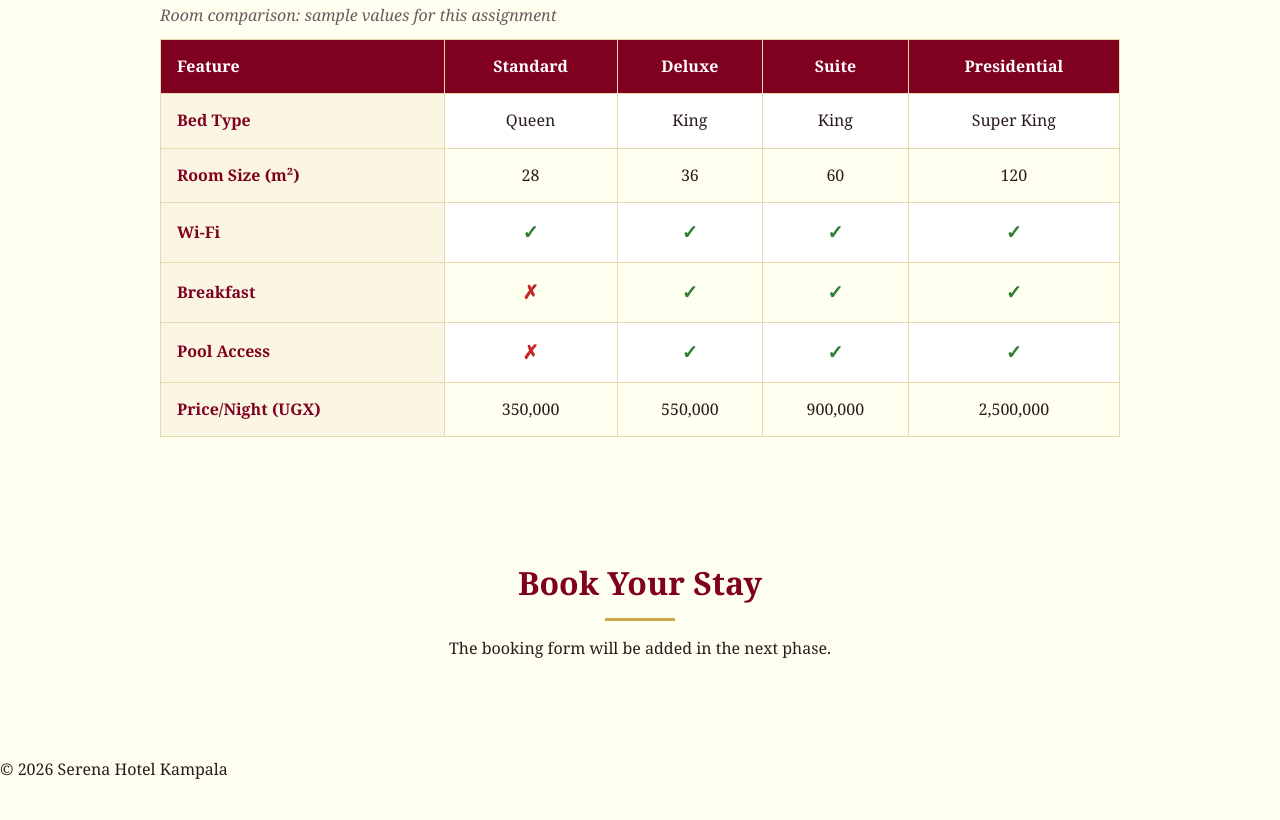
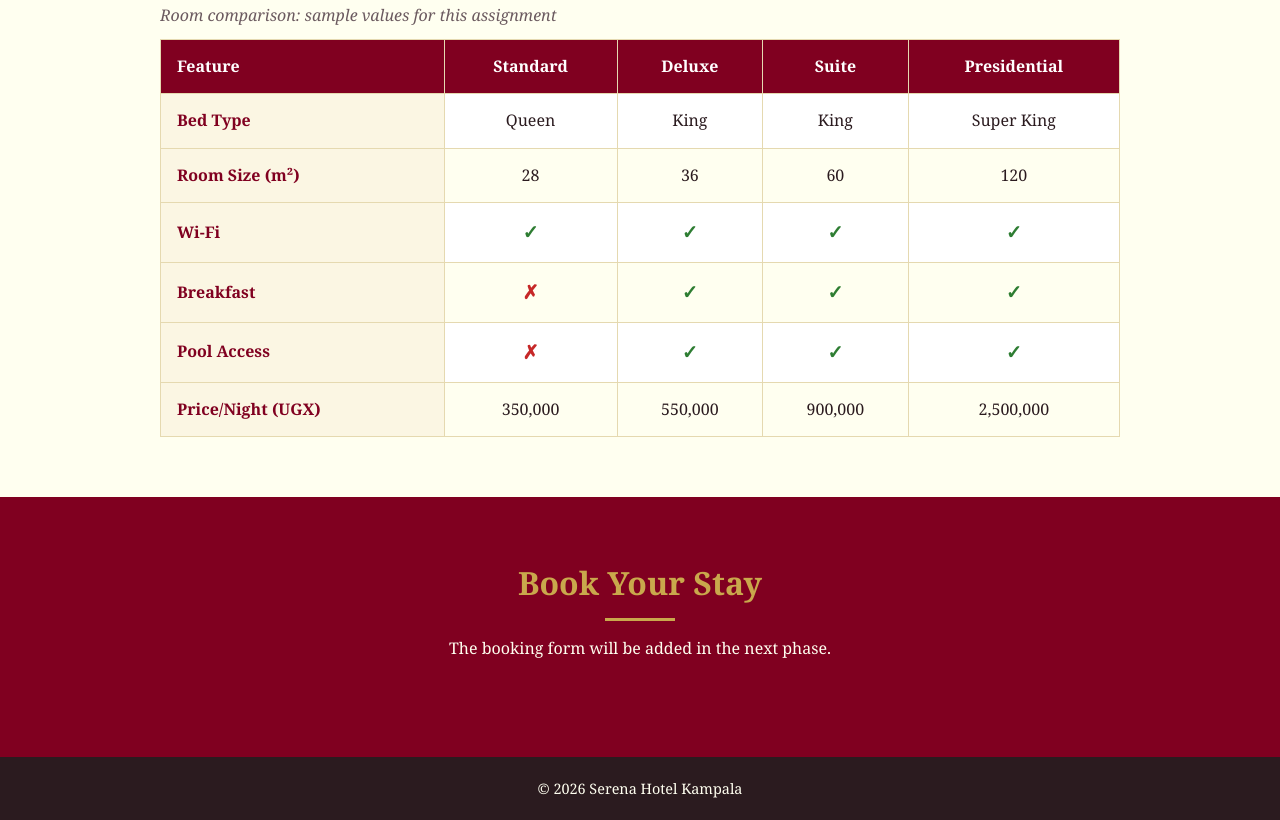
Before and after one commit to Patrickodida/serena-hotel-booking-page, a plain HTML site: page index.html in a window 1280 px wide. Shown: the part 1445-2265 px from the top of the page. Before the commit the page ends 2228 px from the top, so only its background shows below. Drawn offline with Linux system fonts and the light colour scheme.

Commit message:
Style the booking placeholder and the footer section

```diff
--- a/booking.css
+++ b/booking.css
@@ -212,3 +212,25 @@ tbody tr:nth-child(even) td {
     font-weight: bold;
     font-size: 1.2rem;
 }
+
+/* Booking placeholder */
+.booking-placeholder {
+    background: #800020;
+    color: #FFFFF0;
+    text-align: center;
+    max-width: none;
+    scroll-margin-top: 80px;
+}
+
+.booking-placeholder h2 {
+    color: #C9A84C;
+}
+
+/* Footer */
+footer {
+    background: #2B1B1F;
+    color: #FFFFF0;
+    text-align: center;
+    padding: 20px;
+    font-size: 0.9rem;
+}
```
